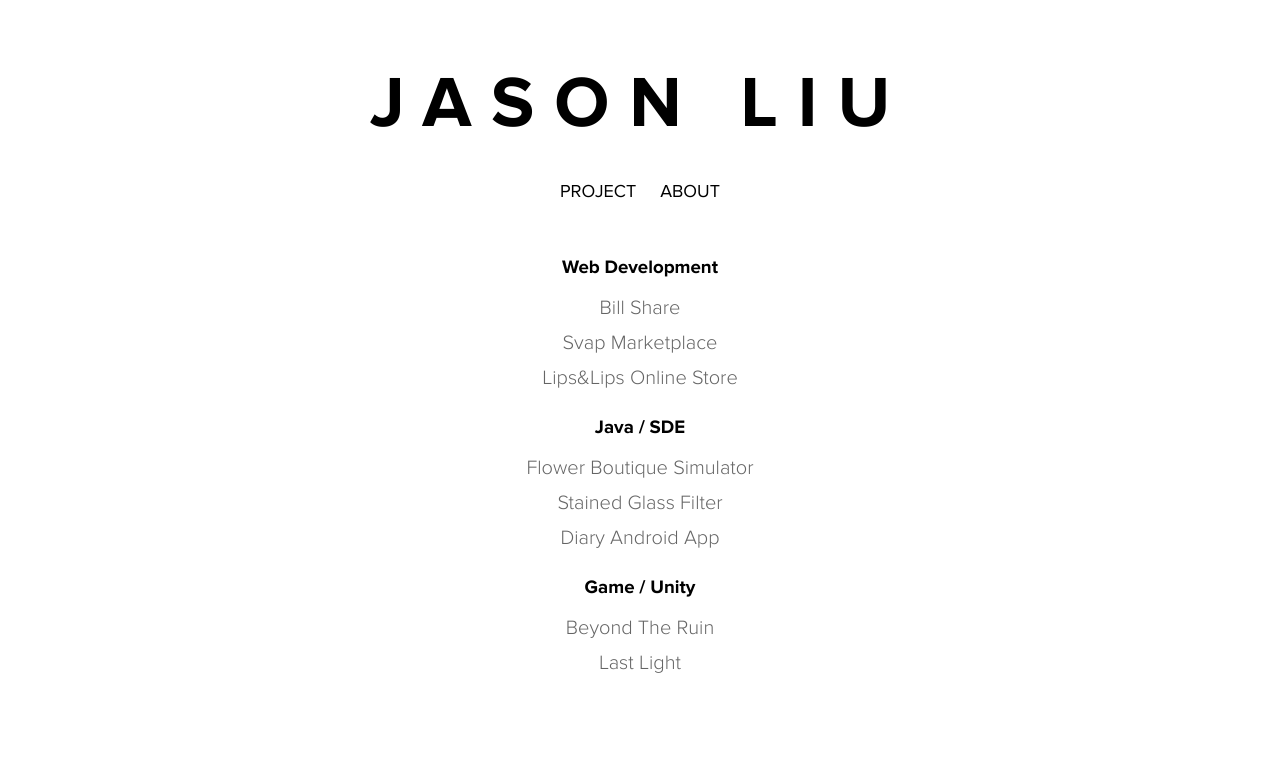
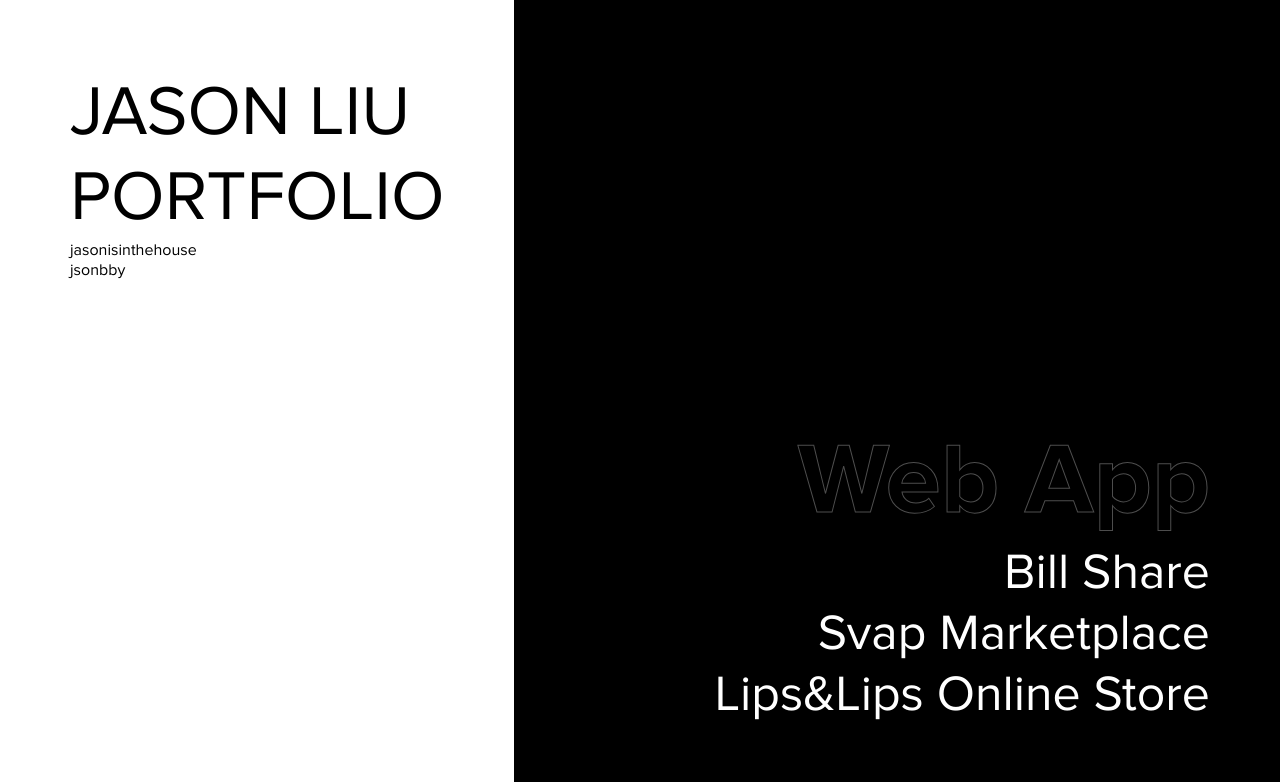
Before and after one commit to jasonwillhudson/jasonwillhudson.github.io, a plain HTML site: page index.html in a window 1280 px wide. Shown: the top 782 px of the page. Drawn offline with nearby package versions, Linux system fonts and the light colour scheme.

Commit message:
redo the index page

```diff
--- a/css/main.css
+++ b/css/main.css
@@ -13,18 +13,10 @@
   margin: 0;
 }
 
-body{
-  max-width: 1100px;
-  margin: auto;
-  padding: 60px;
-}
-
 h1{
-  font-weight: 700;
-  font-size: 72px;
-  letter-spacing: 20px;
+  font-weight: 100;
+  font-size: 70px;
   text-transform: uppercase;
-  margin-bottom: var(--gap);
 }
 
 p, li, strong{
--- a/index.html
+++ b/index.html
@@ -1,102 +1,91 @@
 <!DOCTYPE html>
 <html lang="en">
   <head>
-    <meta name="viewport" content="width=device-width, initial-scale=1" />
+    <meta name="viewport" content="width=device-width, initial-scale=1.0" />
     <meta charset="UTF-8" />
     <title>Jason Portflio</title>
 
     <link href="./css/main.css" rel="stylesheet" />
 
-    <script src="https://ajax.googleapis.com/ajax/libs/jquery/3.5.1/jquery.min.js"></script>
-
     <style>
       .home-container {
         display: flex;
-        align-items: center;
-        flex-direction: column;
         width: 100%;
       }
-      .nav-buttons {
-        display: flex;
-        justify-content: center;
-        margin-bottom: var(--margin);
+      .title {
+        width: -moz-fit-content;
+        width: fit-content;
+        position: -webkit-sticky;
+        position: sticky;
+        top: 0;
+        align-self: flex-start;
       }
 
-      .button {
-        text-align: center;
-        display: inline-block;
-        padding: 12px;
-        font-weight: 400;
-        text-transform: uppercase;
-        cursor: pointer;
+      .title,
+      .menu {
+        padding: 70px;
+      }
+      .menu {
+        flex: 1;
+        padding-top: 45vh;
+        background-color: black;
+        min-height: 100vh;
+        color: white;
+        text-align: right;
       }
 
-      .button:hover {
-        color: gray;
+      .menu h3 {
+        margin-top: 60px;
+        -webkit-text-stroke-width: 1px;
+        -webkit-text-stroke-color: white;
+        -webkit-text-fill-color: black;
+        color: white;
+        font-size: 100px;
+        opacity: .3;
       }
 
-      .project-list {
-        width: max-content;
-        text-align: center;
+      .menu a {
+        font-size: 50px;
+        text-decoration: none;
+        color: white;
+        display: block;
       }
 
-      .project-item {
-        margin-bottom: var(--gap);
-      }
-
-      h3 {
-        margin-bottom: 12px;
-        color: black;
-      }
-
-      a {
-        display: block;
-        text-decoration: none;
-        font-size: 20px;
-        line-height: 35px;
-        opacity: 0.6;
-        color: black;
-        font-family: "Proxima Nova Lt";
-      }
-
-      a:hover {
-        opacity: 1;
-      }
-
-      .switch-container {
-        display: flex;
-        flex-direction: column;
-        align-items: center;
-      }
-
-      .about {
-        position: absolute;
+      .menu a:hover {
+        opacity: 0.5;
       }
     </style>
   </head>
 
   <body>
     <div class="home-container">
+      <!-----------------------Title and Personal information-->
+      <div class="title">
         <h1>Jason Liu</h1>
+        <h1>Portfolio</h1>
 
-      <div class="nav-buttons">
-        <p class="button pj">Project</p>
-        <p class="button ab">About</p>
+        <div class="social-media">
+          <i></i>
+          <a>jasonisinthehouse</a>
+        </div>
+
+        <div class="social-media">
+          <i></i>
+          <a>jsonbby</a>
+        </div>
       </div>
 
       <!-----------------------Project Menu-->
-      <div class="switch-container">
-        <div class="project-list">
-          <div class="project-item">
-            <h3>Web Development</h3>
+      <div class="menu">
+        <!-----------------------Web Projects-->
+        <h3>Web App</h3>
         <a href="./projects-page/web/splittr.html">Bill Share</a>
         <a href="./projects-page/web/svap.html">Svap Marketplace</a>
         <a href="./projects-page/web/online-store.html"
           >Lips&Lips Online Store</a
         >
-          </div>
 
-          <div class="project-item">
+        <!-----------------------Java Software Developement Projects-->
         <h3>Java / SDE</h3>
         <a href="./projects-page/game-app/flower.html"
           >Flower Boutique Simulator</a
@@ -104,53 +93,20 @@
         <a href="./projects-page/game-app/stained-glass.html"
           >Stained Glass Filter</a
         >
-            <a href="./projects-page/game-app/android.html"
-              >Diary Android App</a
+        <a href="./projects-page/game-app/android.html">Diary Android App</a>
+
+        <!-----------------------Film Projects-->
+        <h3>Film</h3>
+        <a href="./projects-page/game-app/flower.html"
+          >Walk Into Lophy's Life</a
         >
-          </div>
+        <a href="./projects-page/game-app/stained-glass.html">The Doll</a>
 
-          <div class="project-item">
+        <!-----------------------Game/Unity Projects-->
         <h3>Game / Unity</h3>
         <a href="./projects-page/game-app/vr.html">Beyond The Ruin</a>
         <a href="#">Last Light</a>
       </div>
     </div>
-        <div class="about">
-          </p>
-          <h2>Education - Simon Fraser University</h2>
-          <br>
-          <strong>2016-2018 Bachelor of Science</strong>
-          <p>Computer Science</p>
-          <strong>2018-2022 Bachelor of Science</strong>
-          <p>
-             Interactive Art and Technology, Interactive System
-            Concentration
-          </p>
-          <br>
-          <p>
-            <strong>Relevant Coursework: </strong> Algorithms, 3D Modeling, Software Engineering,
-            Web Development, UX/UI design
-          </p>
-        </div>
-      </div>
-    </div>
-
-    <script>
-      var speed = 0;
-      $(".about").hide();
-      $(".about").css("width", $("h1").width() + "px");
-      $(".ab").click(function () {
-        $(".about").show();
-        $(".project-list").css("opacity", 0);
-        $(".project-list").hide();
-        $(".about").fadeTo(300, 1);
-      });
-      $(".pj").click(function () {
-        $(".project-list").show();
-        $(".about").css("opacity", 0);
-        $(".about").hide();
-        $(".project-list").fadeTo(300, 1);
-      });
-    </script>
   </body>
 </html>
```
Also changed, not shown: app-list.html (deleted, +0 -66 lines), art-list.html (deleted, +0 -61 lines). Lines whose indentation alone changed are shown as unchanged.
